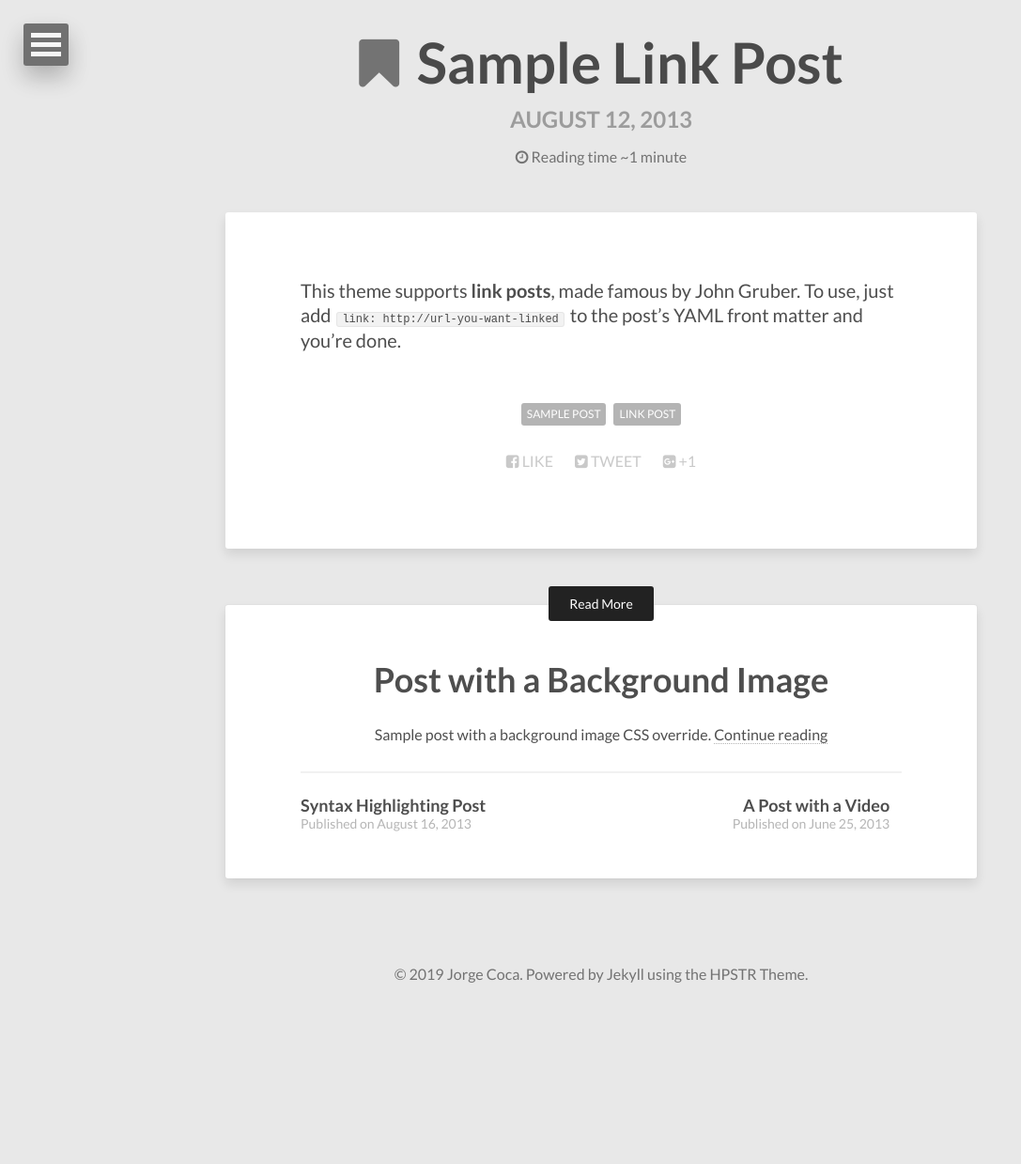
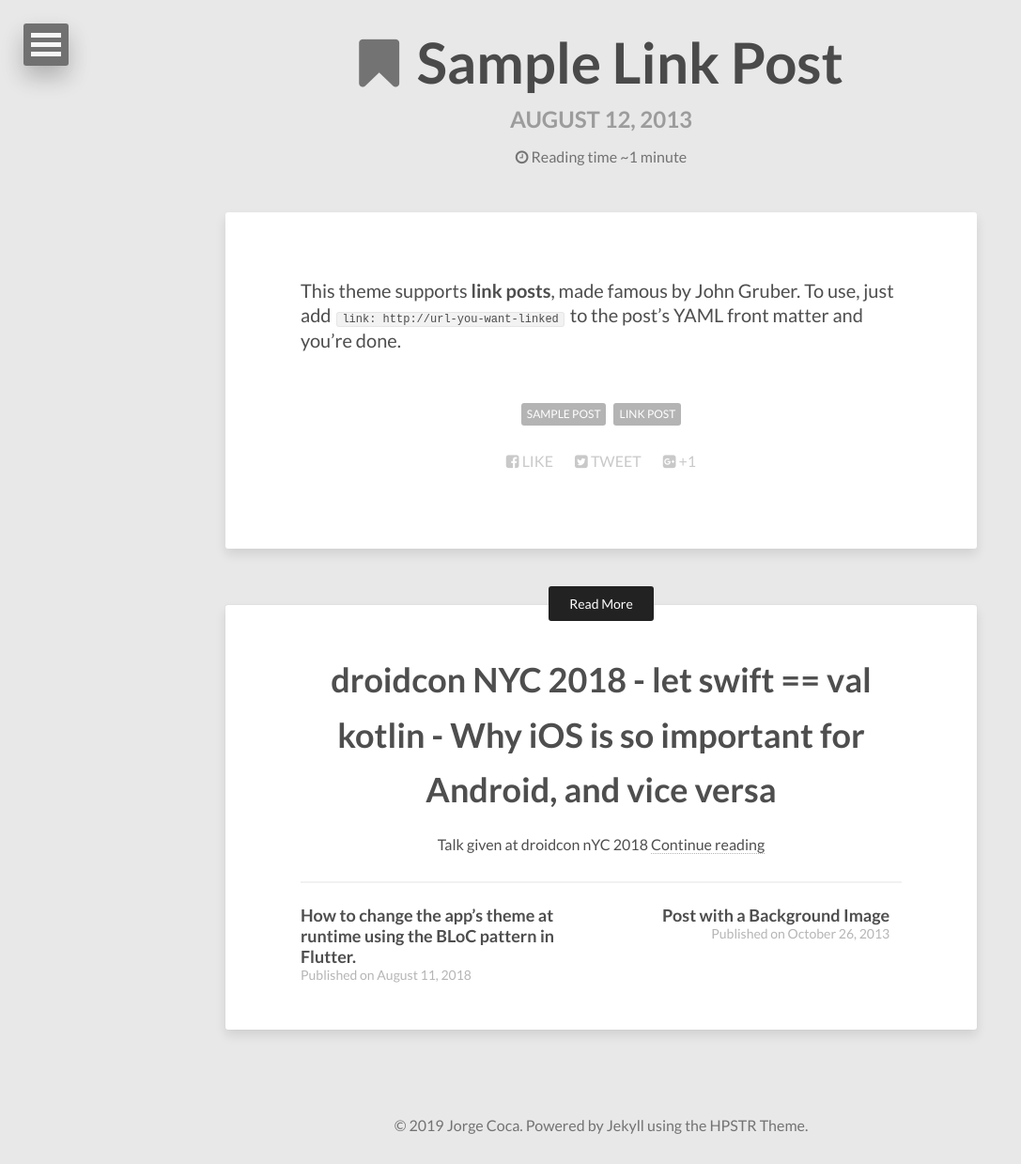
Before and after one commit to jorgecoca/jorgecoca.github.io, a Jekyll site: the page built from _posts/2013-08-12-sample-link-post.md, in a window 1280 px wide. Shown: the whole page at 94% size, without its empty margins (0-1087 px from the left). Built offline with Jekyll 4.4.1, drawn with Linux system fonts in a browser that asks for light colours; nearby versions of some CDN libraries; before the commit the page ends 1078 px from its top, so only the background shows below that.

Commit message:
Updated a few links and posts

```diff
--- a/_data/navigation.yml
+++ b/_data/navigation.yml
@@ -2,3 +2,9 @@
 
 - title: Chicago Flutter Meetup
   url: https://www.meetup.com/Flutter-Chicago/
+
+- title: Speaker Deck
+  url: https://speakerdeck.com/jorgecoca
+
+- title: Medium
+  url: https://medium.com/@jcocaramos
--- /dev/null
+++ b/_posts/2018-08-11-change-theme-runtime-using-bloc-in-flutter.md
@@ -0,0 +1,10 @@
+---
+layout: post
+title: "How to change the app’s theme at runtime using the BLoC pattern in Flutter."
+description: "Example and code for using link posts."
+tags: [sample post, link post]
+comments: true
+link: https://medium.com/flutter-community/flutter-how-to-change-the-apps-theme-at-runtime-using-the-bloc-pattern-30a3e3ce5b6a
+---
+
+Tutorial published on the [Flutter Community site](https://medium.com/flutter-community) that explains how to change the theme of your application at runtime, using the raw Bloc pattern, in [Flutter](https://flutter.dev).
--- /dev/null
+++ b/_posts/2018-10-27-droidcon-nyc-talk.md
@@ -0,0 +1,10 @@
+---
+layout: post
+title: "droidcon NYC 2018 - let swift == val kotlin - Why iOS is so important for Android, and vice versa"
+description: "Talk given at droidcon nYC 2018"
+tags: [droidcon, nyc, new york, kotlin, swift, android, ios]
+---
+
+<iframe width="560" height="315" src="//www.youtube.com/embed/9UsiG9BzeRg" frameborder="0"></iframe>
+
+Slides can be found here: [droidcon NYC 2018](https://speakerdeck.com/jorgecoca/let-swift-equals-equals-val-kotlin-why-ios-is-so-important-for-android-and-vice-versa)
```
